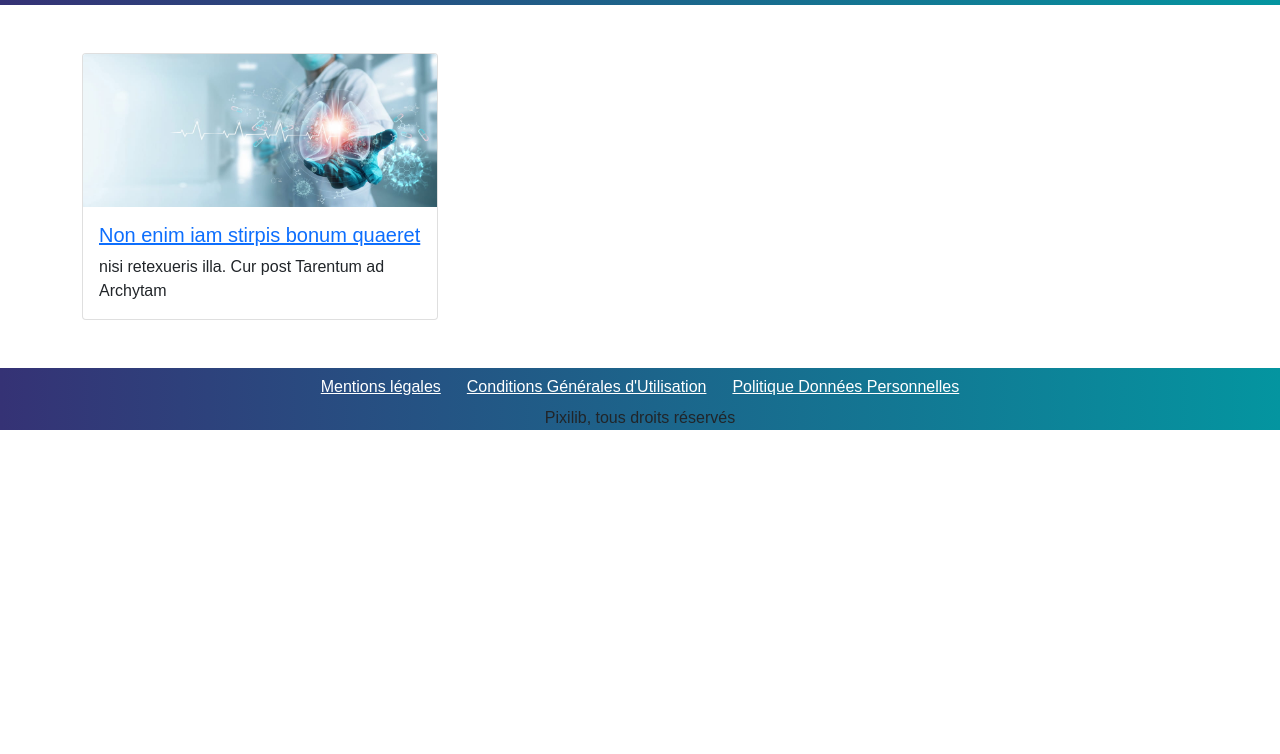
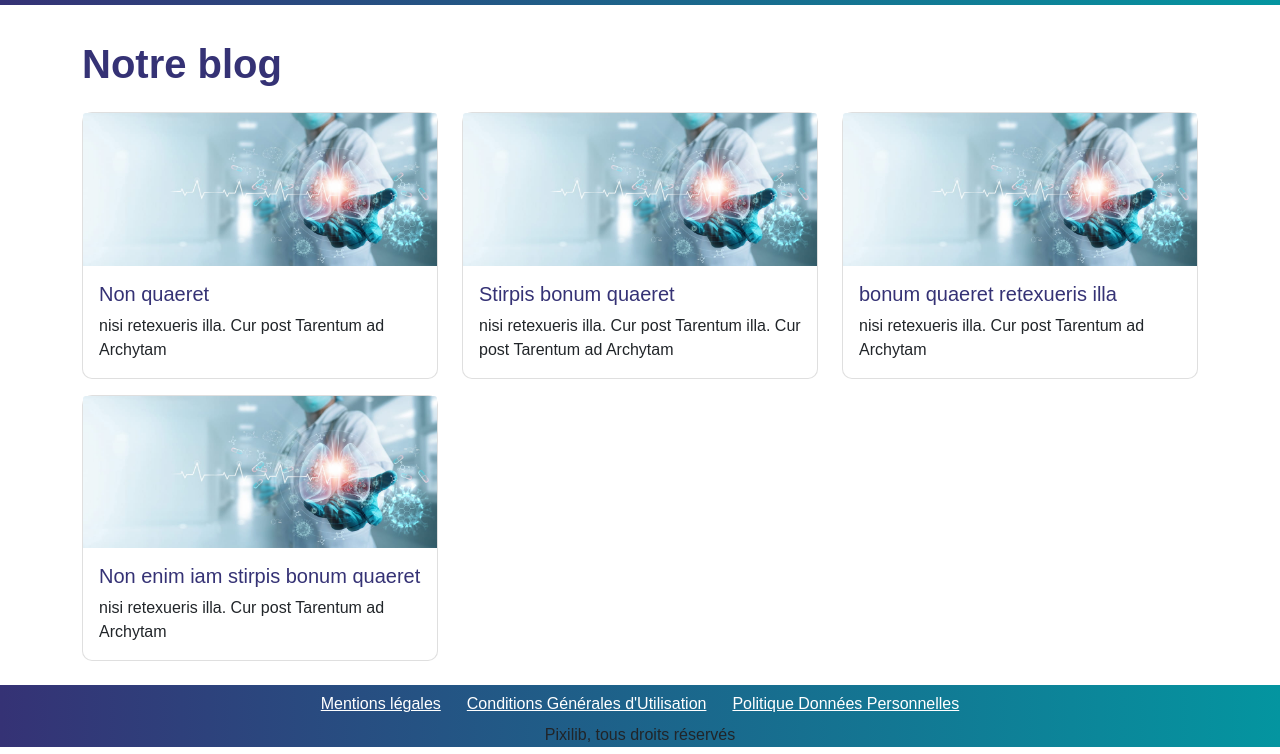
Before and after one commit to Pixilib/GaelO_Website, a Gatsby site: page /blog in a window 1280 px wide. Shown: the part 46-800 px from the top of the page. Built offline with nearby package versions, Linux system fonts and the light colour scheme; Gatsby itself is replaced by a stand-in of ours; no server answers.

Commit message:
Updated layout

```diff
--- a/src/assets/css/gaelo.css
+++ b/src/assets/css/gaelo.css
@@ -363,3 +363,12 @@ nav.bg-white .navigationBar a {
   max-width: 150px;
   max-height: 150px;
 }
+
+/* BlogMain */
+.cardBlog .card {
+  border-radius: 10px;
+}
+.cardBlog a {
+  color: #353275;
+  text-decoration: none;
+}
--- /dev/null
+++ b/src/data/blog/fr/post-Un copy 2.md
@@ -0,0 +1,19 @@
+---
+slug: "post1"
+template: "blog"
+locale: "fr"
+date: "2022-05-30"
+title: "Non  quaeret"
+subtitle: " nisi retexueris illa. Cur post Tarentum ad Archytam"
+coverImage: "../../../assets/images/blog/cover.jpg"
+seo:
+  title: "seo FR Quaeret"
+  description: "Seo FR descr Imaging real time"
+---
+
+<p>
+Gerendus est mos, modo recte sentiat. Consequens enim est et post oritur, ut dixi. Cur igitur easdem res, inquam, Peripateticis dicentibus verbum nullum est, <b>quod non intellegatur?</b> Ita cum ea volunt retinere, quae superiori sententiae conveniunt, in Aristonem incidunt; Non enim iam stirpis bonum quaeret, sed animalis. Isto modo ne improbos quidem, si essent boni viri. Restinguet citius, si ardentem acceperit. Non potes, nisi retexueris illa. Cur post Tarentum ad Archytam? Addidisti ad extremum etiam indoctum fuisse.
+</p>
+<p>
+ Ita cum ea volunt retinere, quae superiori sententiae conveniunt, in Aristonem incidunt; Non enim iam stirpis bonum quaeret, sed animalis.
+</p>
--- /dev/null
+++ b/src/data/blog/fr/post-Un copy 3.md
@@ -0,0 +1,19 @@
+---
+slug: "post1"
+template: "blog"
+locale: "fr"
+date: "2022-05-30"
+title: "Stirpis bonum quaeret"
+subtitle: " nisi retexueris illa. Cur post Tarentum illa. Cur post Tarentum ad Archytam"
+coverImage: "../../../assets/images/blog/cover.jpg"
+seo:
+  title: "seo FR Quaeret"
+  description: "Seo FR descr Imaging real time"
+---
+
+<p>
+Gerendus est mos, modo recte sentiat. Consequens enim est et post oritur, ut dixi. Cur igitur easdem res, inquam, Peripateticis dicentibus verbum nullum est, <b>quod non intellegatur?</b> Ita cum ea volunt retinere, quae superiori sententiae conveniunt, in Aristonem incidunt; Non enim iam stirpis bonum quaeret, sed animalis. Isto modo ne improbos quidem, si essent boni viri. Restinguet citius, si ardentem acceperit. Non potes, nisi retexueris illa. Cur post Tarentum ad Archytam? Addidisti ad extremum etiam indoctum fuisse.
+</p>
+<p>
+ Ita cum ea volunt retinere, quae superiori sententiae conveniunt, in Aristonem incidunt; Non enim iam stirpis bonum quaeret, sed animalis.
+</p>
--- /dev/null
+++ b/src/data/blog/fr/post-Un copy.md
@@ -0,0 +1,19 @@
+---
+slug: "post1"
+template: "blog"
+locale: "fr"
+date: "2022-05-30"
+title: " bonum quaeret  retexueris illa"
+subtitle: " nisi retexueris illa. Cur post Tarentum ad Archytam"
+coverImage: "../../../assets/images/blog/cover.jpg"
+seo:
+  title: "seo FR Quaeret"
+  description: "Seo FR descr Imaging real time"
+---
+
+<p>
+Gerendus est mos, modo recte sentiat. Consequens enim est et post oritur, ut dixi. Cur igitur easdem res, inquam, Peripateticis dicentibus verbum nullum est, <b>quod non intellegatur?</b> Ita cum ea volunt retinere, quae superiori sententiae conveniunt, in Aristonem incidunt; Non enim iam stirpis bonum quaeret, sed animalis. Isto modo ne improbos quidem, si essent boni viri. Restinguet citius, si ardentem acceperit. Non potes, nisi retexueris illa. Cur post Tarentum ad Archytam? Addidisti ad extremum etiam indoctum fuisse.
+</p>
+<p>
+ Ita cum ea volunt retinere, quae superiori sententiae conveniunt, in Aristonem incidunt; Non enim iam stirpis bonum quaeret, sed animalis.
+</p>
--- a/src/data/pages/blogMain/en/blogMain.md
+++ b/src/data/pages/blogMain/en/blogMain.md
@@ -4,4 +4,6 @@ locale: "en"
 seo:
   title: "Blog"
   # description: ""
+
+title: "Our Blog"
 ---
--- a/src/data/pages/blogMain/fr/blogMain.md
+++ b/src/data/pages/blogMain/fr/blogMain.md
@@ -4,4 +4,5 @@ locale: "fr"
 seo:
   title: "Blog"
   # description: ""
+title: "Notre blog"
 ---
--- a/src/templates/blogMain.js
+++ b/src/templates/blogMain.js
@@ -9,6 +9,8 @@ export default function BlogMain({ data, pageContext }) {
   return (
     <Layout pageContext={pageContext} seo={data.pageBlogMain.frontmatter.seo}>
       <Container>
+        <h1>{data.pageBlogMain.frontmatter.title}</h1>
+        <Row className="my-3  cardBlog">
           {data.allMarkdownRemark.edges.map((edge, i) => {
             const { slug, locale, title, subtitle } = edge.node.frontmatter;
             const path =
@@ -17,8 +19,7 @@ export default function BlogMain({ data, pageContext }) {
                 : `/${locale}/blog/${slug}`;
 
             return (
-            <Row className=" my-5">
-              <Col xs={12} md={4}>
+              <Col xs={12} md={4} className="my-2">
                 <Card>
                   {edge.node.frontmatter.coverImage && (
                     <Link to={path}>
@@ -41,9 +42,9 @@ export default function BlogMain({ data, pageContext }) {
                   </Card.Body>
                 </Card>
               </Col>
-            </Row>
             );
           })}
+        </Row>
       </Container>
     </Layout>
   );
@@ -82,6 +83,7 @@ export const blogQuery = graphql`
       frontmatter: { locale: { eq: $locale }, template: { eq: "blogMain" } }
     ) {
       frontmatter {
+        title
         seo {
           title
           description
```
Lines whose indentation alone changed are shown as unchanged.
